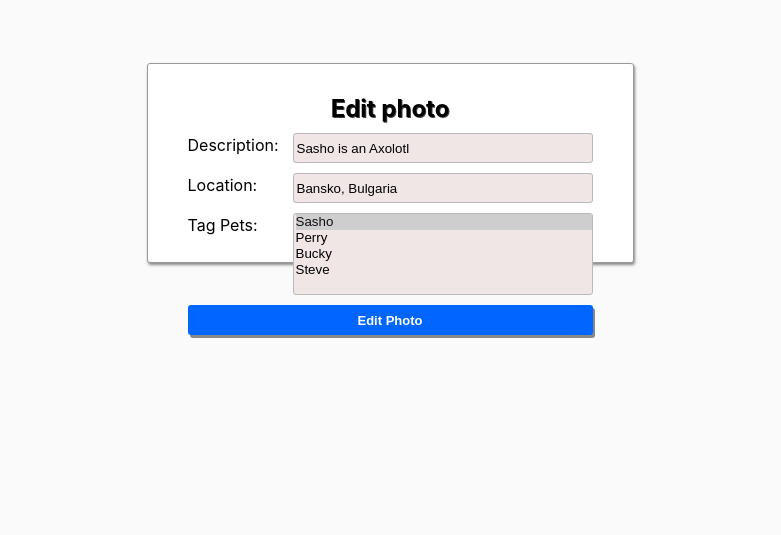
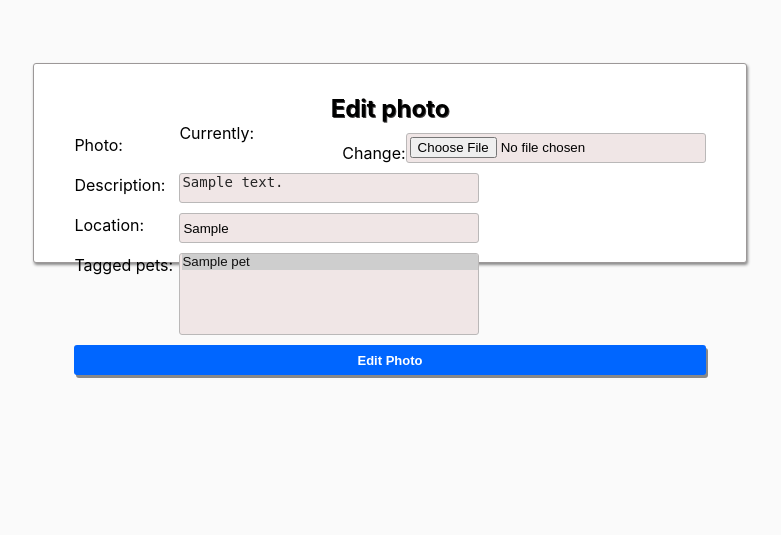
Before and after one commit to BozhidarEnchev/petstagram, a Django app: page /photos/1/edit/ in a window 1280 px wide. Shown: the part 87-622 px from the top of the page, without its empty margins (250-1031 px from the left). Run offline with Django 5.2, Linux system fonts and the light colour scheme; tables that the repository leaves empty hold one stand-in row (values such as "Sample post").

Commit message:
feat: added add, edit and delete functionalities for the Photo model fix: fixed media saving location

```diff
--- /dev/null
+++ b/petstagram/photos/forms.py
@@ -0,0 +1,17 @@
+from django import forms
+
+from petstagram.photos.models import Photo
+
+
+class PhotoBaseForm(forms.ModelForm):
+    class Meta:
+        model = Photo
+        fields = '__all__'
+
+
+class PhotoAddForm(PhotoBaseForm):
+    pass
+
+
+class PhotoEditForm(PhotoBaseForm):
+    pass
--- a/petstagram/photos/models.py
+++ b/petstagram/photos/models.py
@@ -6,7 +6,7 @@
 
 class Photo(models.Model):
     photo = models.ImageField(
-        upload_to='mediafiles',
+        upload_to='',
         validators=[
             FileSizeValidator(5),
         ],
--- a/petstagram/photos/urls.py
+++ b/petstagram/photos/urls.py
@@ -6,5 +6,6 @@
     path('<int:pk>/', include([
         path('', views.photo_details_page, name='photo-details'),
         path('edit/', views.photo_edit_page, name='photo-edit'),
+        path('delete/', views.photo_delete, name='photo-delete')
     ])),
 ]
--- a/petstagram/photos/views.py
+++ b/petstagram/photos/views.py
@@ -1,14 +1,36 @@
-from django.shortcuts import render
+from django.shortcuts import render, redirect
 
+from petstagram.photos.forms import PhotoAddForm, PhotoEditForm
 from petstagram.photos.models import Photo
 
 
 def photo_add_page(request):
-    return render(request, 'photos/photo-add-page.html')
+    form = PhotoAddForm(request.POST or None, request.FILES or None)
+
+    if request.method == 'POST' and form.is_valid():
+        form.save()
+        return redirect('home')
+
+    context = {
+        'form': form
+    }
+
+    return render(request, 'photos/photo-add-page.html', context)
 
 
 def photo_edit_page(request, pk: int):
-    return render(request, 'photos/photo-edit-page.html')
+    photo = Photo.objects.get(pk=pk)
+    form = PhotoEditForm(request.POST or None, instance=photo)
+
+    if request.method == 'POST' and form.is_valid():
+        form.save()
+        return redirect('photo-details', pk)
+
+    context = {
+        'form': form,
+        'photo': photo,
+    }
+    return render(request, 'photos/photo-edit-page.html', context)
 
 
 def photo_details_page(request, pk: int):
@@ -22,3 +44,8 @@
         "comments": comments,
     }
     return render(request, 'photos/photo-details-page.html', context=context)
+
+
+def photo_delete(request, pk:int):
+    photo = Photo.objects.get(pk=pk).delete()
+    return redirect('home')
--- a/petstagram/settings.py
+++ b/petstagram/settings.py
@@ -128,6 +128,9 @@
     BASE_DIR / "static"
 ]
 
+MEDIA_URL = "media/"
+MEDIA_ROOT = BASE_DIR / "mediafiles"
+
 # Default primary key field type
 # https://docs.djangoproject.com/en/5.1/ref/settings/#default-auto-field
 
--- a/petstagram/urls.py
+++ b/petstagram/urls.py
@@ -14,9 +14,11 @@
     1. Import the include() function: from django.urls import include, path
     2. Add a URL to urlpatterns:  path('blog/', include('blog.urls'))
 """
-
+from django.conf.urls.static import static
 from django.contrib import admin
 from django.urls import path, include
+
+from petstagram import settings
 
 urlpatterns = [
     path("admin/", admin.site.urls),
@@ -25,3 +27,5 @@
     path('pets/', include('petstagram.pets.urls')),
     path('photos/', include('petstagram.photos.urls')),
 ]
+if settings.DEBUG:
+    urlpatterns += static(settings.MEDIA_URL, document_root=settings.MEDIA_ROOT)
--- a/templates/common/pet-photos.html
+++ b/templates/common/pet-photos.html
@@ -33,13 +33,13 @@
                     <div class="edit-delete-btns">
 
                         <!-- Link to Edit Pet Photo Page -->
-                        <a href="">
+                        <a href="{% url 'photo-edit' photo.pk %}">
                             <img class="edit-img" src="{% static 'images/edit-pen-icon-6.jpg' %}"
                                  alt="edit button">
                         </a>
 
                         <!-- Link to Delete Pet Photo Page -->
-                        <a href="">
+                        <a href="{% url 'photo-delete' photo.pk %}">
                             <img class="bin-img" src="{% static 'images/icon-remove-22.jpg' %}" alt="bin button">
                         </a>
                     </div>
--- a/templates/photos/photo-edit-page.html
+++ b/templates/photos/photo-edit-page.html
@@ -4,35 +4,11 @@
     <div class="edit-delete edit-photo">
         <h2>Edit photo</h2>
 
-        <!-- Starts Edit Photo Form -->
-        <form action="">
-
-            <p>
-                <label for="id_description">Description:</label>
-                <input type="text" value="Sasho is an Axolotl">
-            </p>
-
-            <p>
-                <label for="id_description">Location:</label>
-                <input type="text" name="photo_shooting_location" maxlength="50" id="id_photo_shooting_location"
-                       value="Bansko, Bulgaria">
-            </p>
-
-            <p>
-                <label for="pets">Tag Pets:</label>
-
-                <select name="pets" id="id_tagged_pets" multiple>
-                    <option selected>Sasho</option>
-                    <option>Perry</option>
-                    <option>Bucky</option>
-                    <option>Steve</option>
-                </select>
-            </p>
-
-            <!-- Edit Photo Button -->
+        <form method="POST">
+            {% csrf_token %}
+            {{ form.as_p }}
             <button class="edit-btn" type="submit">Edit Photo</button>
         </form>
-        <!-- End Edit Photo Form -->
 
     </div>
 {% endblock %}
```
Also changed, not shown: templates/photos/photo-add-page.html (+3 -26 lines).
